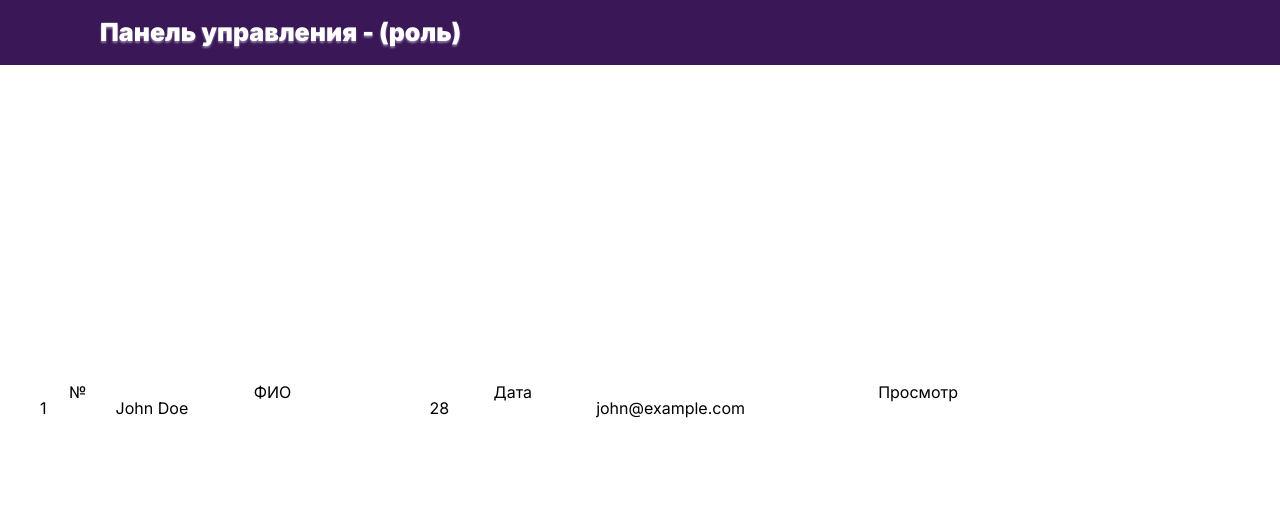
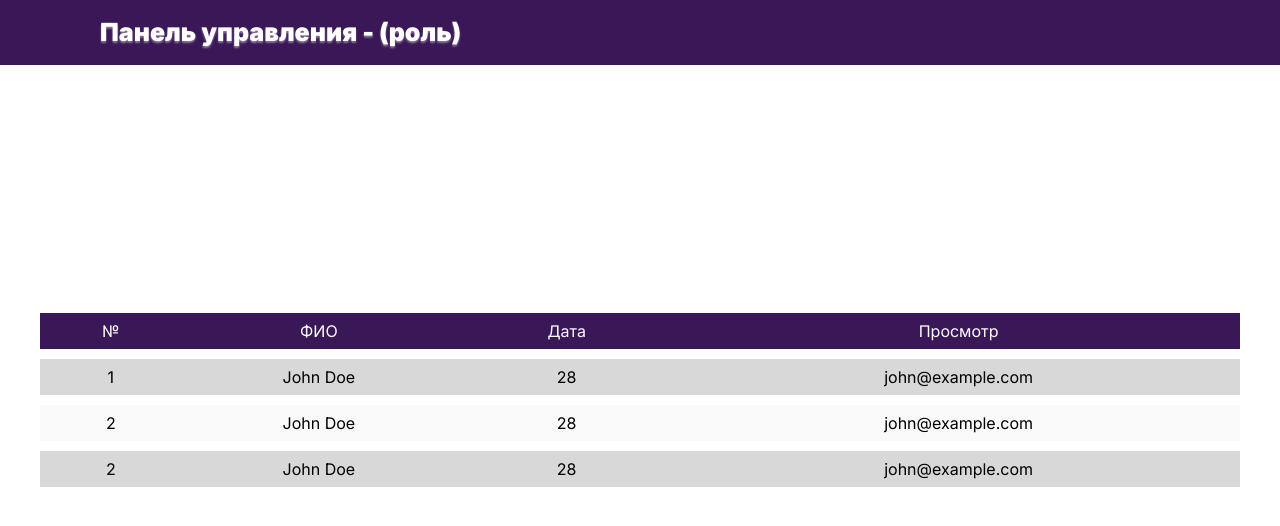
Before and after one commit to iufb/dormitory, a Next.js app: page /admin in a window 1280 px wide. Shown: the top 526 px of the page. Built offline with nearby package versions, Linux system fonts and the light colour scheme.

Commit message:
table styles

```diff
--- a/src/widgets/StudentTable/StudentTable.module.css
+++ b/src/widgets/StudentTable/StudentTable.module.css
@@ -1,4 +1,28 @@
 .table {
   max-width: 1200px;
   width: 100%;
+  border-collapse: separate;
+  border-spacing: 0 10px;
 }
+.head {
+  background-color: var(--color-primary);
+  color: var(--color-base);
+}
+.th {
+  padding: 10px;
+}
+.body {
+  width: 100%;
+}
+
+.cell {
+  padding: 10px 0;
+  text-align: center;
+}
+
+.gray {
+  background-color: #d8d8d8;
+}
+.white {
+  background-color: #f9f9f9;
+}
--- a/src/widgets/StudentTable/StudentTable.tsx
+++ b/src/widgets/StudentTable/StudentTable.tsx
@@ -1,3 +1,4 @@
+import clsx from "clsx";
 import styles from "./StudentTable.module.css";
 const columns = [
   { Header: "№", accessor: "id" },
@@ -5,22 +6,31 @@ const columns = [
   { Header: "Дата", accessor: "date" },
   { Header: "Просмотр", accessor: "show" },
 ];
-const data = [{ id: 1, name: "John Doe", date: 28, show: "john@example.com" }];
+const data = [
+  { id: 1, name: "John Doe", date: 28, show: "john@example.com" },
+  { id: 2, name: "John Doe", date: 28, show: "john@example.com" },
+  { id: 2, name: "John Doe", date: 28, show: "john@example.com" },
+];
 export const StudentTable = () => {
   return (
     <table className={styles.table}>
-      <thead>
+      <thead className={styles.head}>
         <tr>
           {columns.map((column) => (
-            <th key={column.accessor}>{column.Header}</th>
+            <th className={styles.th} key={column.accessor}>
+              {column.Header}
+            </th>
           ))}
         </tr>
       </thead>
-      <tbody>
+      <tbody className={styles.body}>
         {data.map((row, rowIndex) => (
-          <tr key={rowIndex}>
+          <tr
+            key={rowIndex}
+            className={clsx(rowIndex % 2 == 0 ? styles.gray : styles.white)}
+          >
             {columns.map((column) => (
-              <td key={column.accessor}>
+              <td className={styles.cell} key={column.accessor}>
                 {row[column.accessor as keyof typeof row]}
               </td>
             ))}
```
